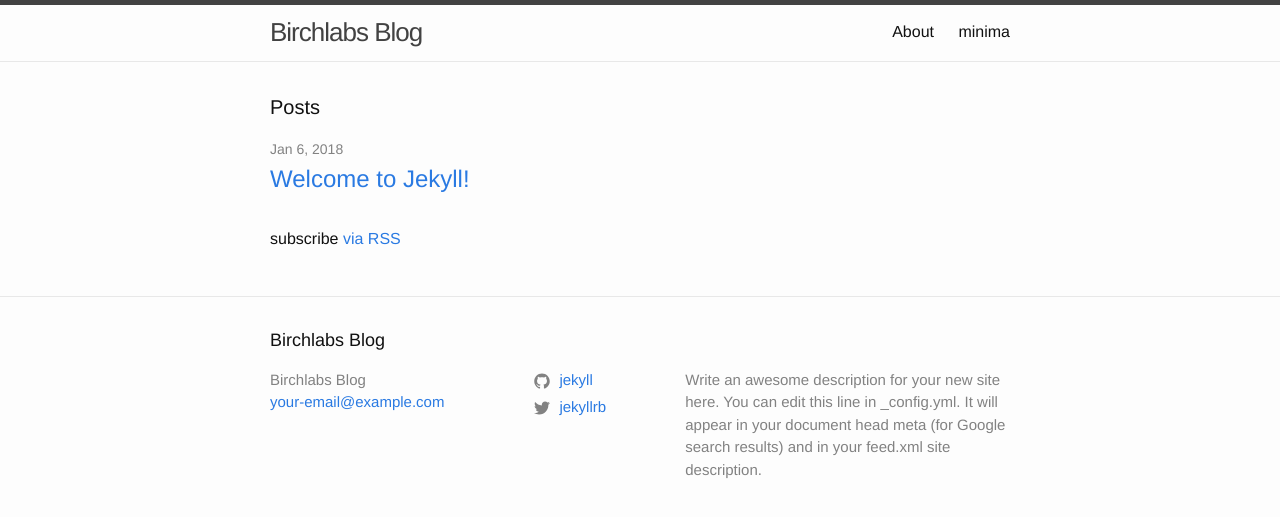
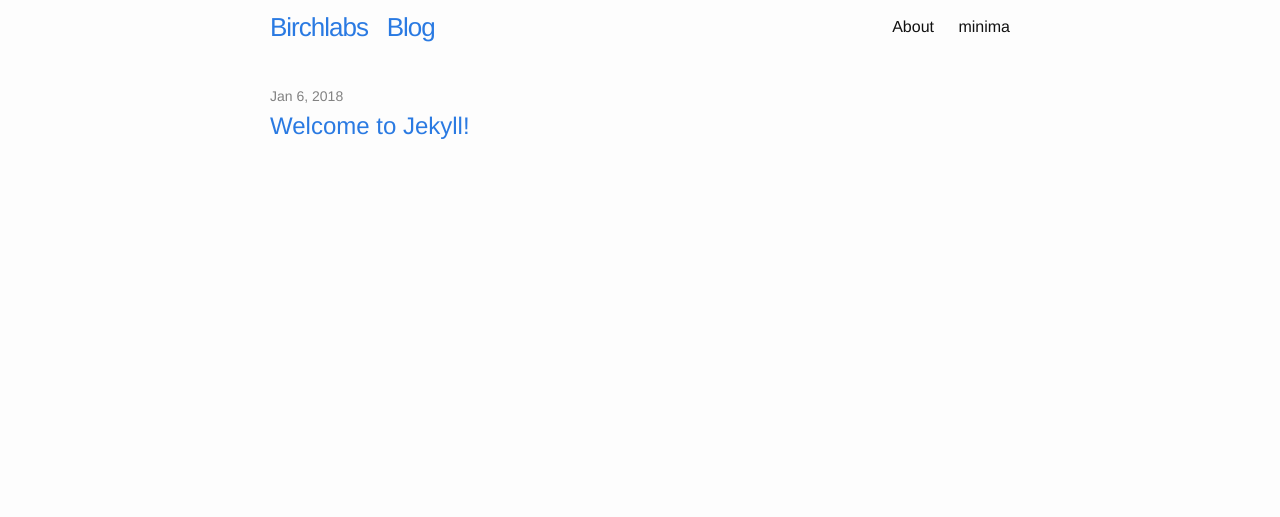
Before and after one commit to Birch-san/birchlabs-site, a Jekyll site: the page built from src/index.md, in a window 1280 px wide. Shown: the top 517 px of the page. Built offline with Jekyll 4.4.1, drawn with Linux system fonts in a browser that asks for light colours.

Commit message:
remove LiveReload plugin; as of 3.7.0 it's part of Jekyll itself. delete some chuff from default template.

```diff
--- a/src/Gemfile
+++ b/src/Gemfile
@@ -21,7 +21,6 @@ gem "jekyll", "~> 3.7.0"
 group :jekyll_plugins do
   gem "jekyll-feed", "~> 0.6"
   gem "jekyll-minifier", "~> 0.1.5"
-  gem "jekyll-livereload"
 end
 
 # Windows does not include zoneinfo files, so bundle the tzinfo-data gem
--- a/src/_includes/header.html
+++ b/src/_includes/header.html
@@ -3,7 +3,12 @@
   <div class="wrapper">
     {% assign default_paths = site.pages | map: "path" %}
     {% assign page_paths = site.header_pages | default: default_paths %}
-    <a class="site-title" href="{{ "/" | relative_url }}">{{ site.title | escape }}</a>
+    <!-- <a class="site-title" href="{{ "/" | relative_url }}">{{ site.title | escape }}</a> -->
+    <span class="site-title">
+      <a href="//birchlabs.co.uk">Birchlabs</a>
+      <span>&nbsp;</span>
+      <a href="{{ "/" | relative_url }}">Blog</a>
+    </span>
 
     {% if page_paths %}
       <nav class="site-nav">
@@ -25,6 +30,7 @@
             <a class="page-link" href="{{ my_page.url | relative_url }}">{{ my_page.title | escape }}</a>
             {% endif %}
           {% endfor %}
+          <!-- <a class="page-link" href="//birchlabs.co.uk">Birchlabs.co.uk</a> -->
         </div>
       </nav>
     {% endif %}
--- a/src/_layouts/default.html
+++ b/src/_layouts/default.html
@@ -13,7 +13,7 @@
       </div>
     </main>
 
-    {% include footer.html %}
+    <!-- {% include footer.html %} -->
 
   </body>
 
--- a/src/_layouts/home.html
+++ b/src/_layouts/home.html
@@ -4,7 +4,7 @@ layout: default
 
 <div class="home">
 
-  <h1 class="page-heading">Posts</h1>
+  <!-- <h1 class="page-heading">Posts</h1> -->
 
   {{ content }}
 
@@ -21,6 +21,6 @@ layout: default
     {% endfor %}
   </ul>
 
-  <p class="rss-subscribe">subscribe <a href="{{ "/feed.xml" | relative_url }}">via RSS</a></p>
+  <!-- <p class="rss-subscribe">subscribe <a href="{{ "/feed.xml" | relative_url }}">via RSS</a></p> -->
 
 </div>
--- a/src/_sass/minima/_layout.scss
+++ b/src/_sass/minima/_layout.scss
@@ -2,9 +2,9 @@
  * Site header
  */
 .site-header {
-  border-top: 5px solid $grey-color-dark;
-  border-bottom: 1px solid $grey-color-light;
-  min-height: $spacing-unit * 1.865;
+  // border-top: 5px solid $grey-color-dark;
+  // border-bottom: 1px solid $grey-color-light;
+  // min-height: $spacing-unit * 1.865;
 
   // Positioning context for the mobile navigation icon
   position: relative;
```
Also changed, not shown: src/Gemfile.lock, 1 other file.
